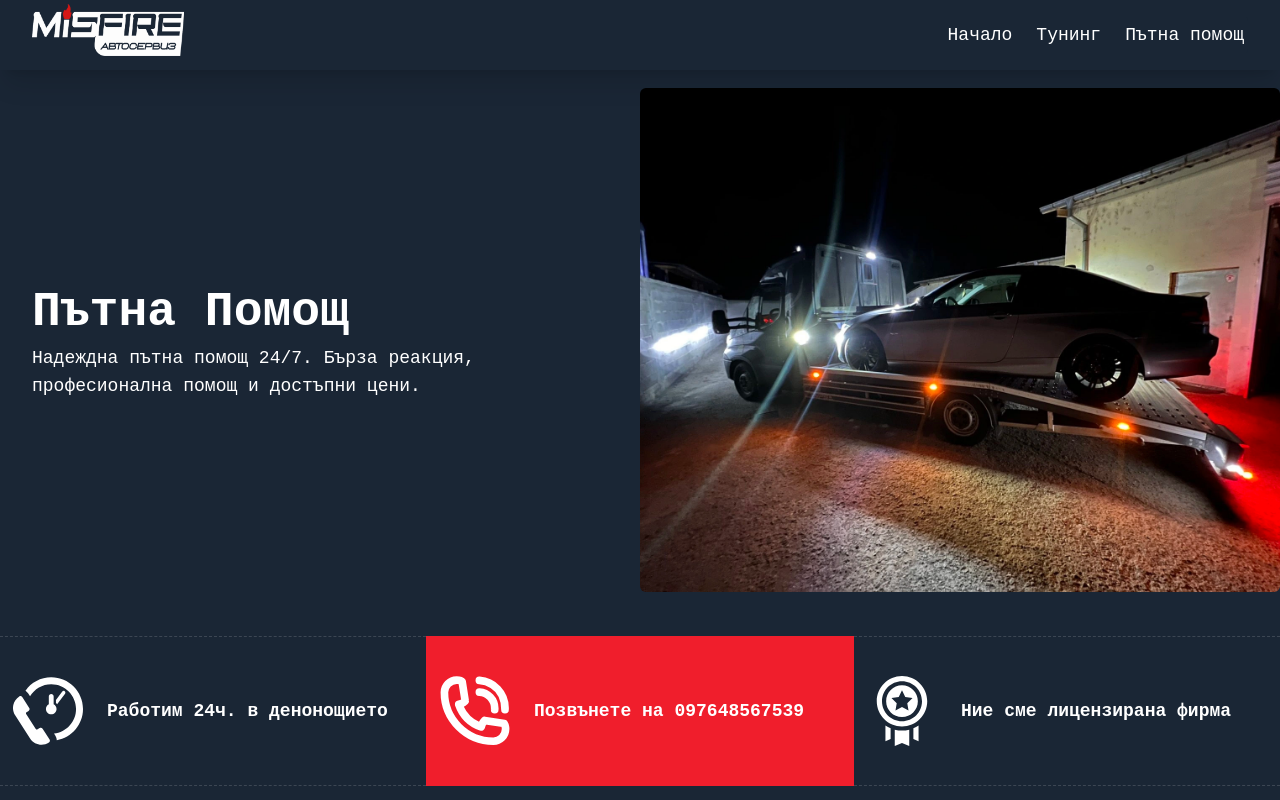
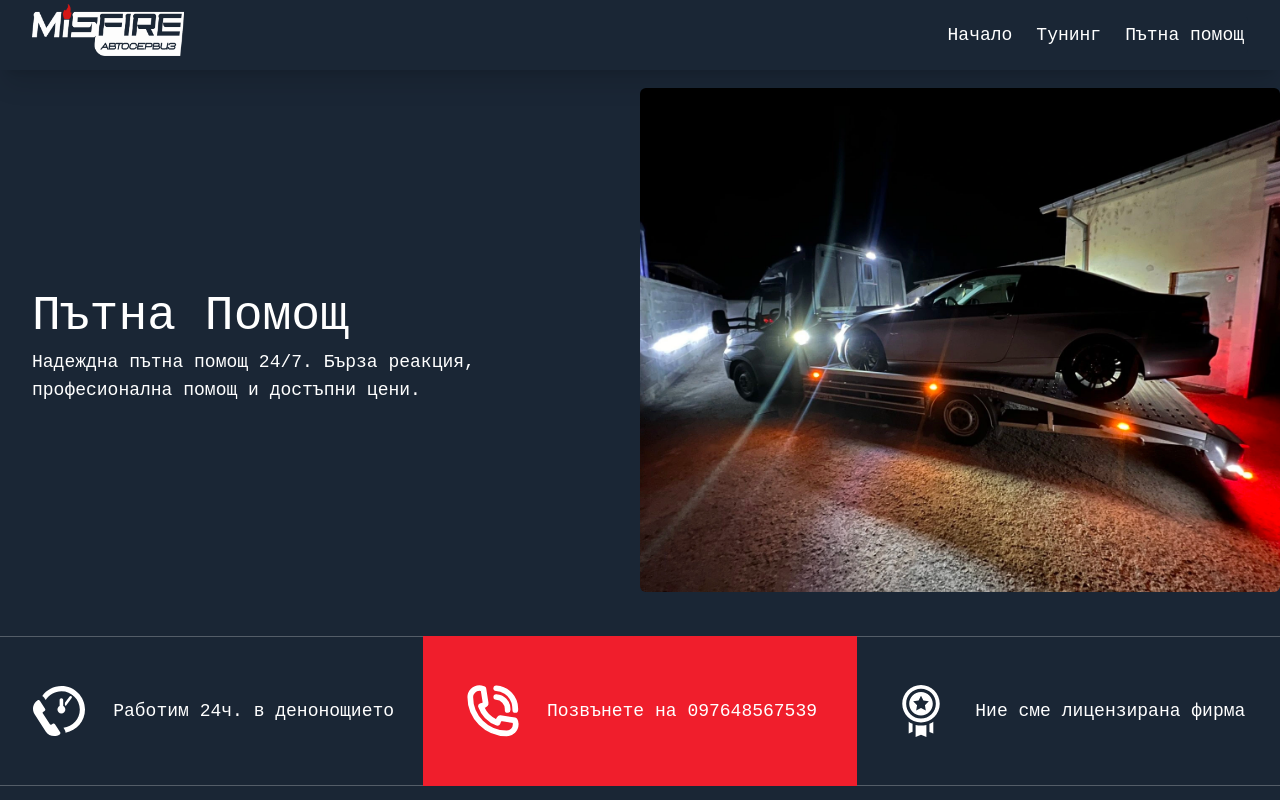
Before and after one commit to IvailoAtsv/misfire-next, a Next.js app: page /towing in a window 1280 px wide. Shown: the top 800 px of the page. Built offline with nearby package versions, Linux system fonts and the light colour scheme.

Commit message:
fix: styling

```diff
--- a/src/Components/About.tsx
+++ b/src/Components/About.tsx
@@ -6,7 +6,7 @@ export const About = () => {
     return (
         <Animation opacity={0.3}>
         <section className="w-full px-4 mt-10 mb-36 bg-background text-white min-h-[80vh]">
-            <div className="max-w-7xl mx-auto">
+            <div className="container mx-auto">
                 <div className="flex flex-col-reverse lg:flex-row items-center justify-center">
                     <div className="w-full flex justify-center items-center flex-1 lg:w-6/12">
                         <section className="w-full flex h-[80vh] max-h-[900px] justify-center lg:justify-start items-center gap-4 flex-1">
--- a/src/Components/Footer.tsx
+++ b/src/Components/Footer.tsx
@@ -6,7 +6,7 @@ const Footer = () => {
 
   return (
     <footer className="w-full bg-black min-h-min md:pt-8 pb-2 md:px-4 pt-4 px-2 text-white">
-      <div className="max-w-7xl mx-auto flex flex-col md:flex-row justify-between items-center">
+      <div className="container mx-auto flex flex-col md:flex-row justify-between items-center">
         <div className="mb-4 flex-1 w-full md:mb-0 text-center md:text-left">
           <h2 className="text-2xl font-semibold">Misfire</h2>
           <p className="text-sm opacity-65">© 2024 Автосервиз Misfire. All rights reserved.</p>
--- a/src/Components/Hero.tsx
+++ b/src/Components/Hero.tsx
@@ -46,7 +46,7 @@ export const Hero = () => {
       {/* Video for larger screens */}
      <Carousel autoPlayInterval={3500} hasIndexBoard={false} hasMediaButton={false} images={images} hasSizeButton={false} isAutoPlaying={true} isLoop={true} hasThumbnails={false} hasLeftButton={false} hasRightButton={false} style={{width:"100%", height:'70vh', position:'relative'}}/>
       <span className="absolute flex justify-center items-center top-0 left-0 w-full h-[70vh] bg-black bg-opacity-55"></span>
-      <div className="absolute top-0 left-[50%] translate-x-[-50%] z-20 bg-transparent mx-auto mt-6 flex-col h-[90%] w-[90%] max-w-7xl flex items-center justify-center">
+      <div className="absolute top-0 left-[50%] translate-x-[-50%] z-20 bg-transparent mx-auto mt-6 flex-col h-[90%] w-[90%] container flex items-center justify-center">
         <motion.h1 initial="hidden" animate="visible" variants={h1Variants} className="font-semibold tracking-wider leading-tight text-white text-h1clamp">Misfire</motion.h1>
         <motion.p initial="hidden" animate="visible" variants={h1Variants} className="text-white opacity-80 w-[70%] md:w-[50%] text-center mb-4 text-lg font-light">
           Ние сме вашият доверен партньор за тунинг, пътна помощ и гуми.
--- a/src/Components/Navbar.tsx
+++ b/src/Components/Navbar.tsx
@@ -17,7 +17,7 @@ export function Navbar({ }) {
             className={`bg-background   text-white font-light flex justify-center items-center fixed w-full z-50 top-0 start-0 shadow-xl`}
         >
             <div
-                className={`relative max-w-7xl z-50 flex justify-center items-center w-[95%] min-h-[70px] ${nav ? 'flex justify-center items-center flex-col' : ''
+                className={`relative container z-50 flex justify-center items-center w-[95%] min-h-[70px] ${nav ? 'flex justify-center items-center flex-col' : ''
                     }`}
             >
                 {/* {nav && <div className='w-screen h-screen z-0 bg-black opacity-40'></div>} */}
--- a/src/Components/Services.tsx
+++ b/src/Components/Services.tsx
@@ -29,9 +29,9 @@ export const Services = () => {
             id="services"
             className="w-full h-auto mb-10 mt-5 py-10 flex flex-col justify-center items-center bg-background"
         >
-            {/* <motion.section initial="hidden" animate="visible" variants={buttonVariants} className="w-[90%] max-w-7xl flex-col items-center flex h-full justify-center"> */}
+            {/* <motion.section initial="hidden" animate="visible" variants={buttonVariants} className="w-[90%] container flex-col items-center flex h-full justify-center"> */}
                 <Animation><h2 className="self-center opacity-80 pb-8 text-5xl w-full text-center text-white">Услуги</h2></Animation>
-                <div className="max-w-7xl w-full mx-auto px-2 grid grid-cols-1 sm:grid-cols-2 lg:grid-cols-3 gap-y-2 xl:grid-cols-4">
+                <div className="container w-full mx-auto px-2 grid grid-cols-1 sm:grid-cols-2 lg:grid-cols-3 gap-y-2 xl:grid-cols-4">
                     {services.map((service, index) => (
                         <ServiceCard
                         description={service.description}
--- a/src/Components/TowHero.tsx
+++ b/src/Components/TowHero.tsx
@@ -43,36 +43,34 @@ const TowHero = () =>{
   };
     return (
         <>
-            <section className="mb-6 md:mb-0 w-full h-[55vh] lg:h-[70vh] max-w-7xl flex flex-col lg:flex-row justify-center items-center">
-                <div className="text-white py-6 w-[100%] flex flex-1 flex-col justify-center items-center ">
-                    <motion.h1 initial="hidden" animate="visible" variants={h1Variants} className="w-[90%] my-2 text-center lg:text-left font-semibold text-5xl">Пътна Помощ</motion.h1>
+            <section className="mb-6 md:mb-0 w-full h-[55vh] lg:h-[70vh] container flex flex-col lg:flex-row justify-center items-center">
+                <div className="text-white pt-2 w-[100%] flex flex-1 flex-col justify-center items-center ">
+                    <motion.h1 initial="hidden" animate="visible" variants={h1Variants} className="w-[90%] my-2 text-center lg:text-left font-light text-5xl">Пътна Помощ</motion.h1>
                     <motion.p initial="hidden" animate="visible" variants={h1Variants} className="w-[90%] font-extralight opacity-75 text-center lg:text-left text-lg">Надеждна пътна помощ 24/7. Бърза реакция, професионална помощ и достъпни цени.</motion.p>
                 </div>
                 <motion.img initial="hidden" animate="visible" variants={h1Variants} src="towBg.webp" className="flex-1 w-[90%] h-[90%] lg:w-1/2 object-cover rounded-md" />
             </section>
             <motion.div initial="hidden" animate="visible" variants={h2Variants} className="w-full md:my-4 my-12 min-h-[150px] bg-background flex flex-col lg:flex-row">
-                <span className="flex-1 border-t lg:border-b border-dashed border-opacity-15 border-white  w-full h-[150px]  text-white py-4 flex justify-center lg:border-r-0 items-center gap-4">
-                    <div className="max-w-[400px] flex-1 mx-auto flex items-center justify-start gap-6">
-                        <img src="/non-stop.svg" className="h-[65%] max-h-[70px] max-w-[70px] w-auto " />
+                <span className="flex-1 border-t lg:border-b border-opacity-25 border-white  w-full h-[150px]  text-white py-4 flex justify-center lg:border-r-0 items-center gap-4">
+                    <div className="max-w-[400px] flex-1 mx-auto flex items-center justify-center gap-6">
+                        <img src="/non-stop.svg" className="h-[65%] max-h-[60px] p-1 max-w-[60px] w-auto " />
                         <div className="text-white">
-                            <p className="text-lg font-semibold">Работим 24ч. в денонощието</p>
+                            <p className="text-lg font-light">Работим 24ч. в денонощието</p>
                         </div>
                     </div>
                 </span>
                 <a target="_blank"
-                    href="tel:097648567539" className="w-full border-t border-b border-dashed border-opacity-15 mx-auto flex-1 h-[150px] py-4 gap-4 flex justify-center items-center overflow-hidden border border-accent bg-accent">
-                    <div className="max-w-[400px] flex-1 mx-auto flex items-center justify-start gap-6">
-                        <img src="/phonecall.svg" className="h-[65%] max-h-[70px] max-w-[70px] w-auto" />
-                        <div className="text-white">
-                            <p className="text-lg font-semibold">Позвънете на 097648567539</p>
-                        </div>
+                    href="tel:097648567539" className="w-full border-t border-b border-dashed border-opacity-15 mx-auto flex-1 h-[150px] p-1 gap-4 flex justify-center items-center overflow-hidden border border-accent bg-accent">
+                    <div className="max-w-[400px] flex-1 mx-auto flex items-center justify-center gap-6">
+                        <img src="/phonecall.svg" className="h-[65%] max-h-[60px] p-1 max-w-[60px] w-auto" />
+                        <p className="text-white text-lg font-light">Позвънете на 097648567539</p>
                     </div>
                 </a>
-                <span className="border-dashed border-opacity-15 border-white lg:border-t border-b  flex-1 w-full h-[150px] text-white  py-4 flex justify-center items-center gap-4">
-                    <div className="max-w-[400px] flex-1 mx-auto flex items-center justify-start gap-6">
-                        <img src="/quality.svg" className="h-[65%] max-h-[70px] max-w-[70px] w-auto" />
+                <span className="border-opacity-25 border-white lg:border-t border-b  flex-1 w-full h-[150px] text-white  py-4 flex justify-center items-center gap-4">
+                    <div className="max-w-[400px] flex-1 mx-auto flex items-center justify-center gap-6">
+                        <img src="/quality.svg" className="h-[65%] max-h-[60px] p-1 max-w-[60px] w-auto" />
                         <div className="text-white">
-                            <p className="text-lg font-semibold">Ние сме лицензирана фирма</p>
+                            <p className="text-lg font-light">Ние сме лицензирана фирма</p>
                         </div>
                     </div>
                 </span>
--- a/src/Components/TuningHero.tsx
+++ b/src/Components/TuningHero.tsx
@@ -55,7 +55,7 @@ const TuningHero = () => {
     <section className="relative w-full h-[60vh] flex flex-col justify-center items-center">
       <Carousel autoPlayInterval={3500} hasIndexBoard={false} hasMediaButton={false} images={images} hasSizeButton={false} isAutoPlaying={true} isLoop={true} hasThumbnails={false} hasLeftButton={false} hasRightButton={false} style={{ width: "100%", height: '60vh', position: 'relative' }} />
       <span className="absolute flex justify-center items-center top-0 left-0 w-full h-[60vh] bg-black bg-opacity-55"></span>
-      <span className="absolute text-white top-0 left-[50%] translate-x-[-50%] border-white z-20 bg-transparent mx-auto mt-6 flex-col h-[90%] w-[90%] max-w-7xl flex items-center justify-center">
+      <span className="absolute text-white top-0 left-[50%] translate-x-[-50%] border-white z-20 bg-transparent mx-auto mt-6 flex-col h-[90%] w-[90%] container flex items-center justify-center">
         <motion.h1 initial="hidden" animate="visible" variants={h1Variants} className="text-h1clamp text-center font-semibold text-white">Тунинг</motion.h1>
         <motion.p initial="hidden" animate="visible" variants={h2Variants} className='w-[90%] text-center opacity-75 md:w-[55%]'>
           Тунингът подобрява производителността, увеличава горивната ефективност, подобрява шофьорското изживяване, увеличава мощността на двигателя, което води до по-отзивчив и приятен автомобил.
--- a/src/Components/TuningServices.tsx
+++ b/src/Components/TuningServices.tsx
@@ -5,7 +5,7 @@ import Link from "next/link";
 
 const TuningServices: React.FC = () => {
   return (
-    <section className="my-6 w-full max-w-7xl mx-auto px-4 grid grid-cols-1 md:grid-cols-2 gap-2">
+    <section className="my-6 w-full container mx-auto px-4 grid grid-cols-1 md:grid-cols-2 gap-2">
         <Animation>
         <div className="bg-backgroundDark z-20 relative p-4 bg-opacity-45 min-h-[600px] rounded-lg text-white shadow-lg flex flex-col">
           <img
--- a/src/app/towing/page.tsx
+++ b/src/app/towing/page.tsx
@@ -8,7 +8,7 @@ const Towing = () => {
         <main className="w-full relative mt-[80px] sm:mt-[100px] xl:mt-[60px] flex flex-col justify-normal items-center">
             <TowHero />
                 <h2 className="text-3xl text-white font-semibold w-full mx-auto text-center mt-6 mb-3">Услуги</h2>
-            <section className="my-6 w-[90%] gap-y-2 grid grid-cols-1 sm:grid-cols-2 md:grid-cols-3 max-w-7xl">
+            <section className="my-6 w-[90%] gap-y-2 grid grid-cols-1 sm:grid-cols-2 md:grid-cols-3 container">
                 <ServiceCard label="Транспорт в страната" src="/towed-car.svg"/>
                 <ServiceCard label="Транспорт на аварирали автомобили" src="/car-crash.svg"/>
                 <ServiceCard label="Транспорт в чужбина" src="/car-breakdown.svg"/>
--- a/tailwind.config.ts
+++ b/tailwind.config.ts
@@ -28,6 +28,9 @@ const config: Config = {
                 blob: '25% 75% 35% 65% / 60% 23% 77% 40%',
                 blobHover: '35% 65% 32% 60% / 65% 27% 67% 50%',
             },
+            maxWidth:{
+            container:'1440px'
+            },
             backgroundImage: {
                 hero: "url('/src/images/hero.jpg')",
                 heroPhone: "url('/src/images/heroPhone.jpg')",
```
Also changed, not shown: src/Components/Contact.tsx (+11 -11 lines), src/Components/Tires.tsx (+5 -5 lines).
